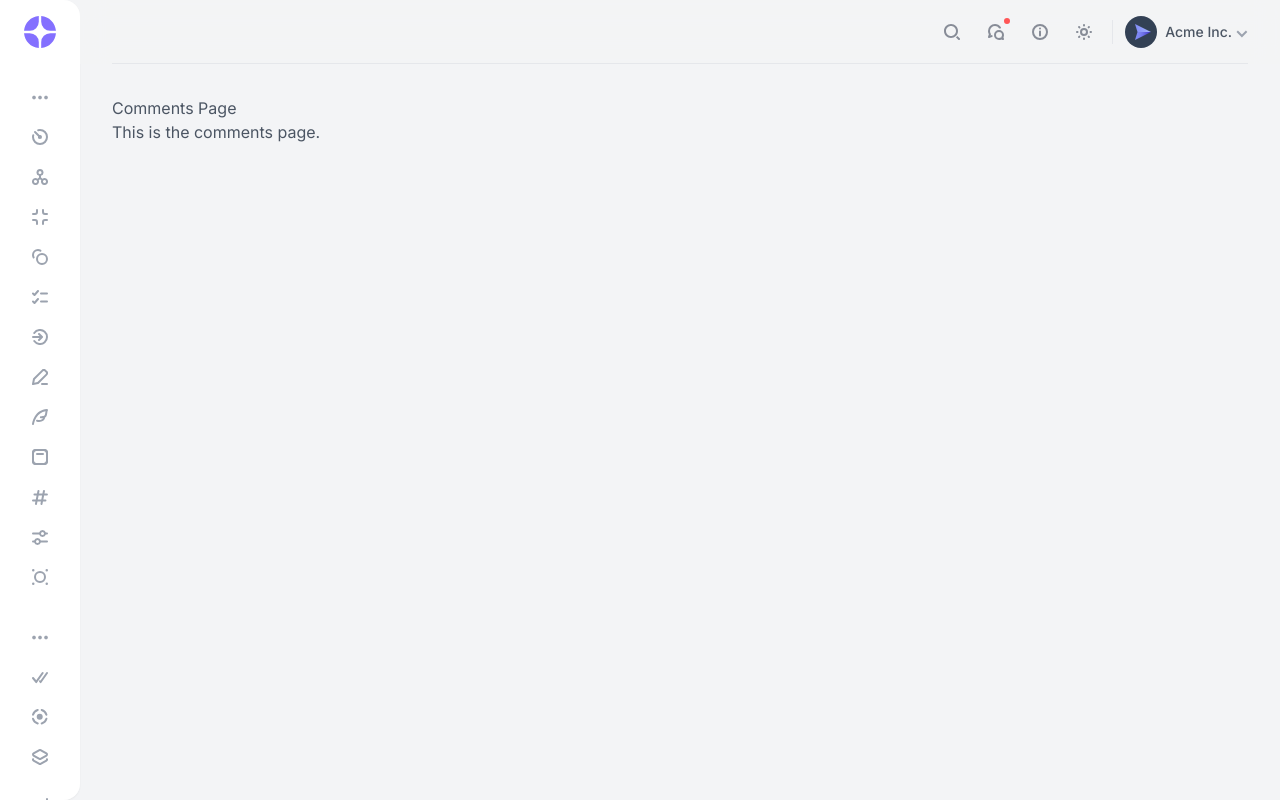
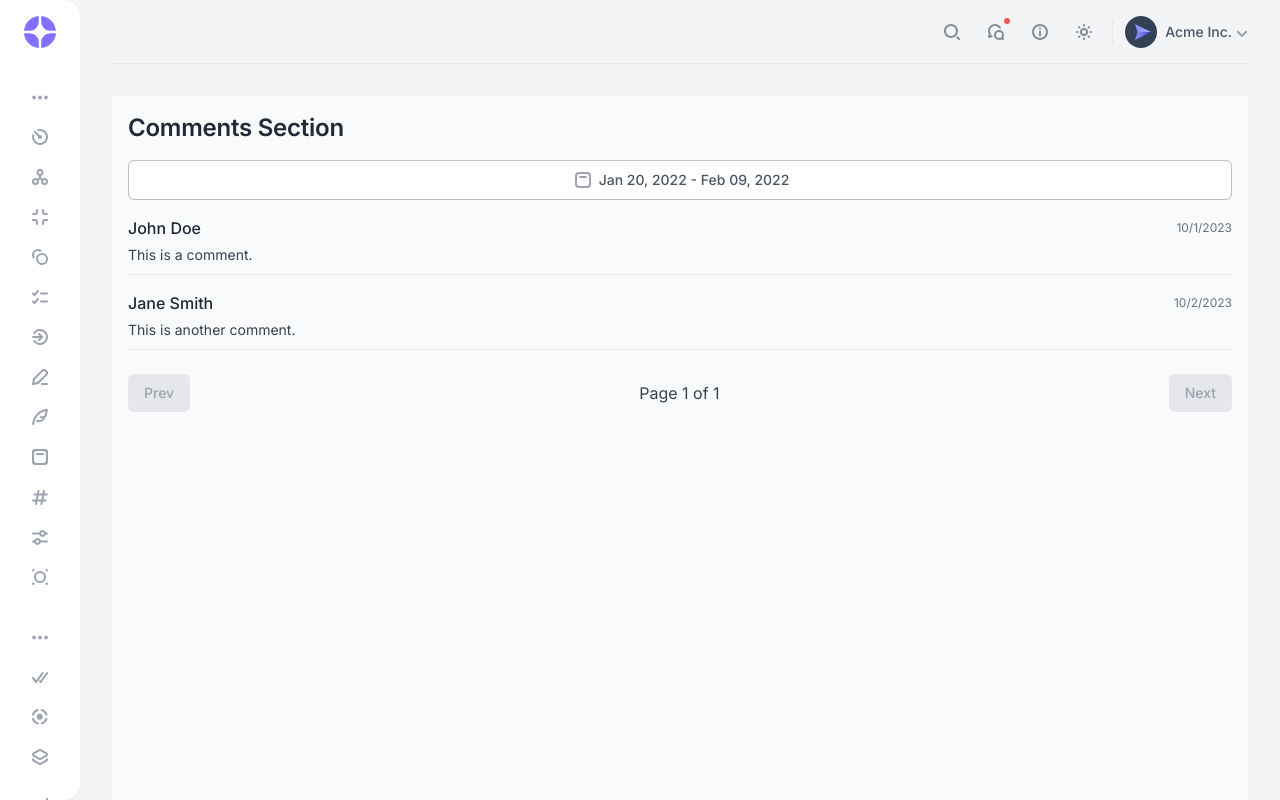
Before and after one commit to aidin1324/FIP-HRM, a React (Vite) app in the folder admin-panel-module/: page /comments in a window 1280 px wide. Built offline with nearby package versions, Linux system fonts and the light colour scheme; no server answers.

Commit message:
added datepicker to Comments and corrections

```diff
--- a/admin-panel-module/src/components/Datepicker.jsx
+++ b/admin-panel-module/src/components/Datepicker.jsx
@@ -13,11 +13,19 @@ import {
 
 export default function DatePickerWithRange({
   className,
+  onSelect,
 }) {
   const [date, setDate] = React.useState({
     from: new Date(2022, 0, 20),
     to: addDays(new Date(2022, 0, 20), 20),
   })
+
+  const handleSelect = (range) => {
+    setDate(range);
+    if (onSelect) {
+      onSelect(range);
+    }
+  };
 
   return (
     <div className={cn("grid gap-2", className)}>
@@ -30,7 +38,6 @@ export default function DatePickerWithRange({
               !date && "text-muted-foreground"
             )}
           >
-            {/* <CalendarIcon /> */}
             <svg className="fill-current text-gray-400 dark:text-gray-500 ml-1 mr-2" width="16" height="16" viewBox="0 0 16 16">
               <path d="M5 4a1 1 0 0 0 0 2h6a1 1 0 1 0 0-2H5Z"></path>
               <path d="M4 0a4 4 0 0 0-4 4v8a4 4 0 0 0 4 4h8a4 4 0 0 0 4-4V4a4 4 0 0 0-4-4H4ZM2 4a2 2 0 0 1 2-2h8a2 2 0 0 1 2 2v8a2 2 0 0 1-2 2H4a2 2 0 0 1-2-2V4Z"></path>
@@ -54,7 +61,7 @@ export default function DatePickerWithRange({
             mode="range"
             defaultMonth={date?.from}
             selected={date}
-            onSelect={setDate}
+            onSelect={handleSelect}
           />
         </PopoverContent>
       </Popover>
--- a/admin-panel-module/src/pages/Comments.jsx
+++ b/admin-panel-module/src/pages/Comments.jsx
@@ -1,10 +1,90 @@
-import React from 'react';
+import React, { useState } from 'react';
+import DatePickerWithRange from '../components/Datepicker';
 
 function Comments() {
+  // Пример данных комментариев
+  const initialComments = [
+    { id: 1, name: 'John Doe', date: '2023-10-01', text: 'This is a comment.' },
+    { id: 2, name: 'Jane Smith', date: '2023-10-02', text: 'This is another comment.' },
+    // Добавьте больше комментариев по необходимости
+  ];
+
+  const [comments] = useState(initialComments);
+  const [currentPage, setCurrentPage] = useState(1);
+  const commentsPerPage = 5;
+  const [dateRange, setDateRange] = useState({ from: null, to: null });
+
+  // Логика клиентской пагинации
+  const filteredComments = comments.filter(comment => {
+    const commentDate = new Date(comment.date);
+    const { from, to } = dateRange;
+    return (!from || commentDate >= from) && (!to || commentDate <= to);
+  });
+
+  const totalPages = Math.ceil(filteredComments.length / commentsPerPage);
+  const indexOfLastComment = currentPage * commentsPerPage;
+  const indexOfFirstComment = indexOfLastComment - commentsPerPage;
+  const currentComments = filteredComments.slice(indexOfFirstComment, indexOfLastComment);
+
   return (
-    <div>
-      <h1>Comments Page</h1>
-      <p>This is the comments page.</p>
+    <div className="flex flex-col h-screen w-full bg-gray-50 dark:bg-gray-900 p-4">
+      <h1 className="text-2xl font-semibold text-gray-800 dark:text-gray-100 mb-4">Comments Section</h1>
+      <div className="mb-4">
+        <DatePickerWithRange
+          className="rounded-md border border-gray-300 dark:border-gray-600"
+          onSelect={setDateRange}
+        />
+      </div>
+      <div className="space-y-4">
+        {currentComments.length > 0 ? (
+          currentComments.map((comment) => (
+            <div
+              key={comment.id}
+              className="border-b border-gray-200 dark:border-gray-700 pb-2"
+            >
+              <div className="flex items-center justify-between mb-1">
+                <span className="font-medium text-gray-800 dark:text-gray-200">
+                  {comment.name}
+                </span>
+                <span className="text-xs text-gray-500 dark:text-gray-400">
+                  {new Date(comment.date).toLocaleDateString()}
+                </span>
+              </div>
+              <p className="text-gray-700 dark:text-gray-300 text-sm">{comment.text}</p>
+            </div>
+          ))
+        ) : (
+          <div className="text-center text-gray-600 dark:text-gray-300">No comments found.</div>
+        )}
+      </div>
+      {/* Pagination Controls */}
+      <div className="flex justify-between items-center mt-6">
+        <button
+          onClick={() => setCurrentPage(prev => Math.max(prev - 1, 1))}
+          disabled={currentPage === 1}
+          className={`px-4 py-2 rounded-md text-sm font-medium transition-colors ${
+            currentPage === 1
+              ? 'bg-gray-200 text-gray-400 cursor-not-allowed'
+              : 'bg-violet-500 text-white hover:bg-violet-600'
+          }`}
+        >
+          Prev
+        </button>
+        <span className="text-gray-700 dark:text-gray-200">
+          Page {currentPage} of {totalPages}
+        </span>
+        <button
+          onClick={() => setCurrentPage(prev => Math.min(prev + 1, totalPages))}
+          disabled={currentPage === totalPages}
+          className={`px-4 py-2 rounded-md text-sm font-medium transition-colors ${
+            currentPage === totalPages
+              ? 'bg-gray-200 text-gray-400 cursor-not-allowed'
+              : 'bg-violet-500 text-white hover:bg-violet-600'
+          }`}
+        >
+          Next
+        </button>
+      </div>
     </div>
   );
 }
--- a/admin-panel-module/src/partials/Sidebar.jsx
+++ b/admin-panel-module/src/partials/Sidebar.jsx
@@ -146,19 +146,6 @@ function Sidebar({
                               </span>
                             </NavLink>
                           </li>
-                          <li className="mb-1 last:mb-0">
-                            <NavLink
-                              end
-                              to="https://google.com"
-                              className={({ isActive }) =>
-                                "block transition duration-150 truncate " + (isActive ? "text-violet-500" : "text-gray-500/90 dark:text-gray-400 hover:text-gray-700 dark:hover:text-gray-200")
-                              }
-                            >
-                              <span className="text-sm font-medium lg:opacity-0 lg:sidebar-expanded:opacity-100 2xl:opacity-100 duration-200">
-                                Comments
-                              </span>
-                            </NavLink>
-                          </li>
 
                           {/* Added Comments link (router) */}
                           <li className="mb-1 last:mb-0">
@@ -178,7 +165,7 @@ function Sidebar({
                           <li className="mb-1 last:mb-0">
                             <NavLink
                               end
-                              to=""
+                              to="/"
                               className={({ isActive }) =>
                                 "block transition duration-150 truncate " + (isActive ? "text-violet-500" : "text-gray-500/90 dark:text-gray-400 hover:text-gray-700 dark:hover:text-gray-200")
                               }
```
